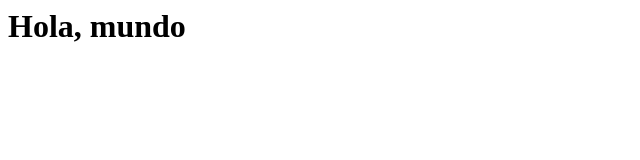
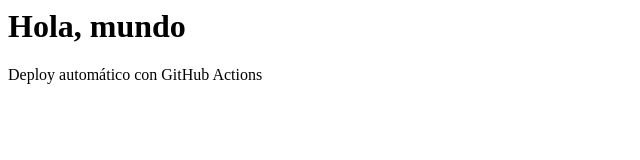
Before and after one commit to 03stiven03/primer-parcial, a plain HTML site: page index.html in a window 1280 px wide. Shown: the whole page, without its empty margins (0-640 px from the left). Drawn offline with Linux system fonts and the light colour scheme.

Commit message:
Actualización de index

```diff
--- a/index.html
+++ b/index.html
@@ -1 +1,2 @@
 <h1>Hola, mundo</h1>
+<p>Deploy automático con GitHub Actions</p>
```
